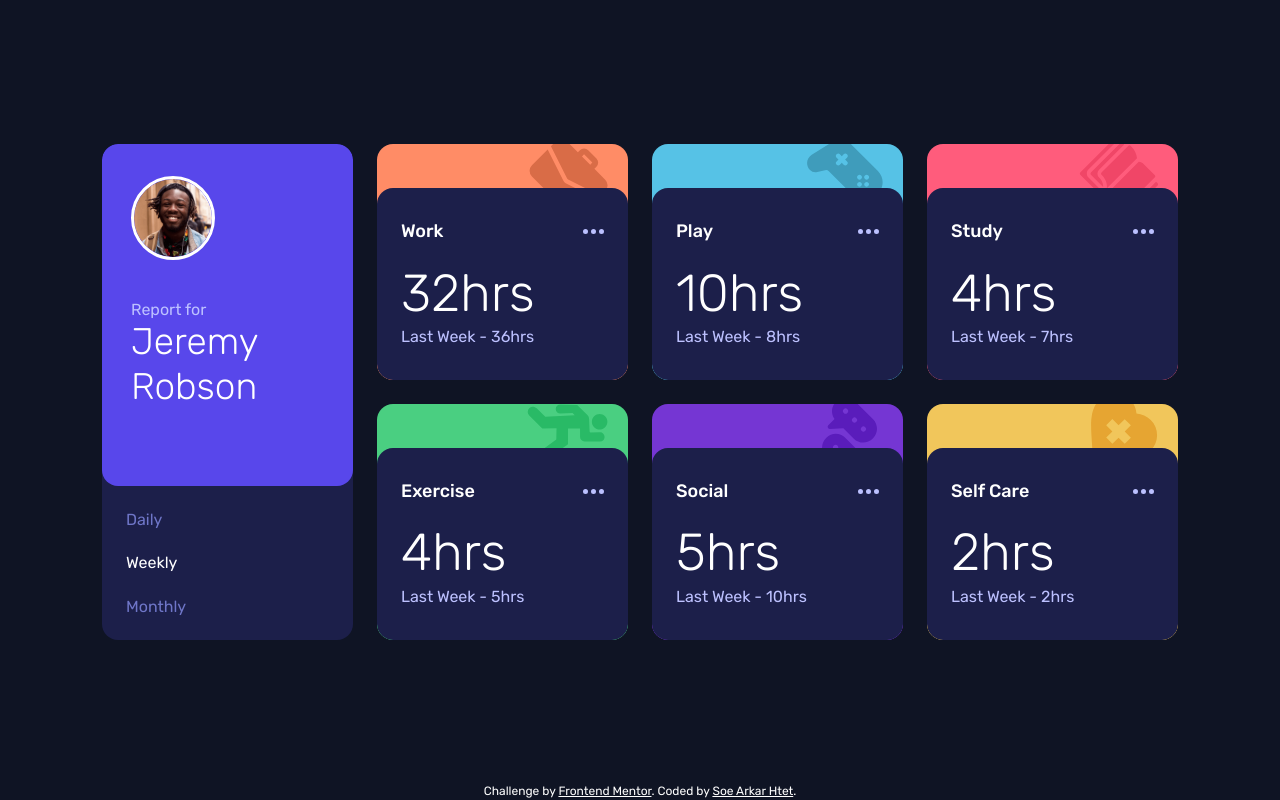
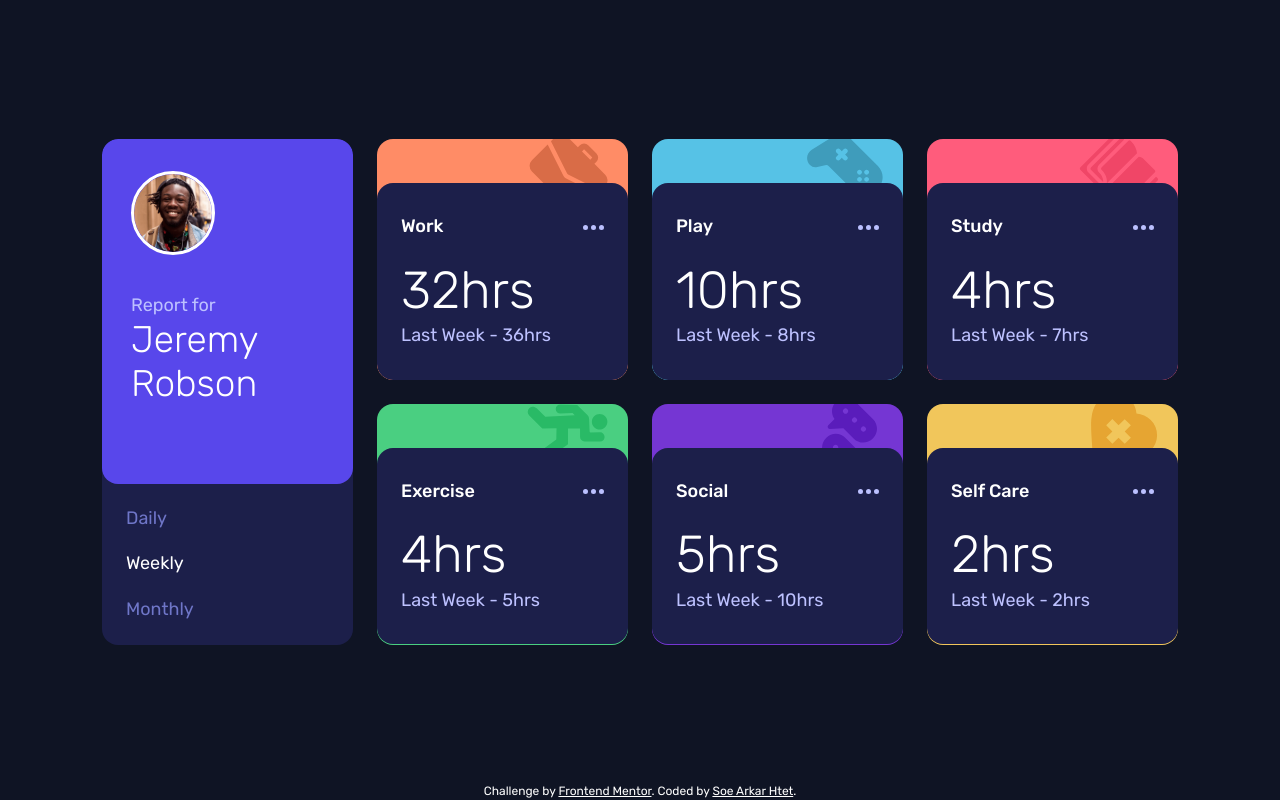
Before and after one commit to SArkar-Htet/time-tracking-dashboard, a plain HTML site: page index.html in a window 1280 px wide. Drawn offline with Linux system fonts and the light colour scheme.

Commit message:
refactor: modify font sizes

```diff
--- a/src/scss/_cards.scss
+++ b/src/scss/_cards.scss
@@ -80,7 +80,7 @@
   }
 
   &__header {
-    font-size: 18px;
+    font-size: $font-normal;
     font-weight: 500;
   }
 
@@ -106,11 +106,11 @@
     }
 
     .current-time {
-      font-size: 32px;
+      font-size: $font-xl;
       font-weight: 300;
 
       @include breakpoint-up(medium) {
-        font-size: toRem(52);
+        font-size: $font-xxxl;
       }
     }
   }
@@ -119,7 +119,7 @@
     @include breakpoint-up(large) {
       flex-direction: column;
       align-items: flex-start;
-      margin-top: toRem(16);
+      margin-top: toRem(18);
     }
   }
 }
--- a/src/scss/_footer.scss
+++ b/src/scss/_footer.scss
@@ -1,6 +1,6 @@
 .footer {
   .attribution {
-    font-size: toRem(12);
+    font-size: $font-sm;
     text-align: center;
 
     a {
--- a/src/scss/_global.scss
+++ b/src/scss/_global.scss
@@ -12,6 +12,7 @@ body {
   padding: 0;
   background-color: $veryDarkBlue;
   font-family: 'Rubik', sans-serif;
+  font-size: $font-normal;
   line-height: 1.2;
 }
 
--- a/src/scss/_user.scss
+++ b/src/scss/_user.scss
@@ -74,12 +74,12 @@
       }
       &__name {
         line-height: 1.5;
-        font-size: toRem(24);
+        font-size: $font-lg;
         font-weight: $font-light;
 
         @include breakpoint-up(medium) {
           line-height: 1.2;
-          font-size: toRem(37);
+          font-size: $font-xxl;
         }
       }
     }
--- a/src/scss/_variables.scss
+++ b/src/scss/_variables.scss
@@ -18,7 +18,12 @@ $paleBlue: hsl(236, 100%, 87%);
 $white: hsl(0, 0%, 100%);
 
 // Typography
-$font-normal: 18px;
+$font-sm: toRem(12);
+$font-normal: toRem(18);
+$font-lg: toRem(24);
+$font-xl: toRem(32);
+$font-xxl: toRem(37);
+$font-xxxl: toRem(52);
 
 // Font Weight\
 $font-light: 300;
```
Also changed, not shown: dist/css/style.min.css.
